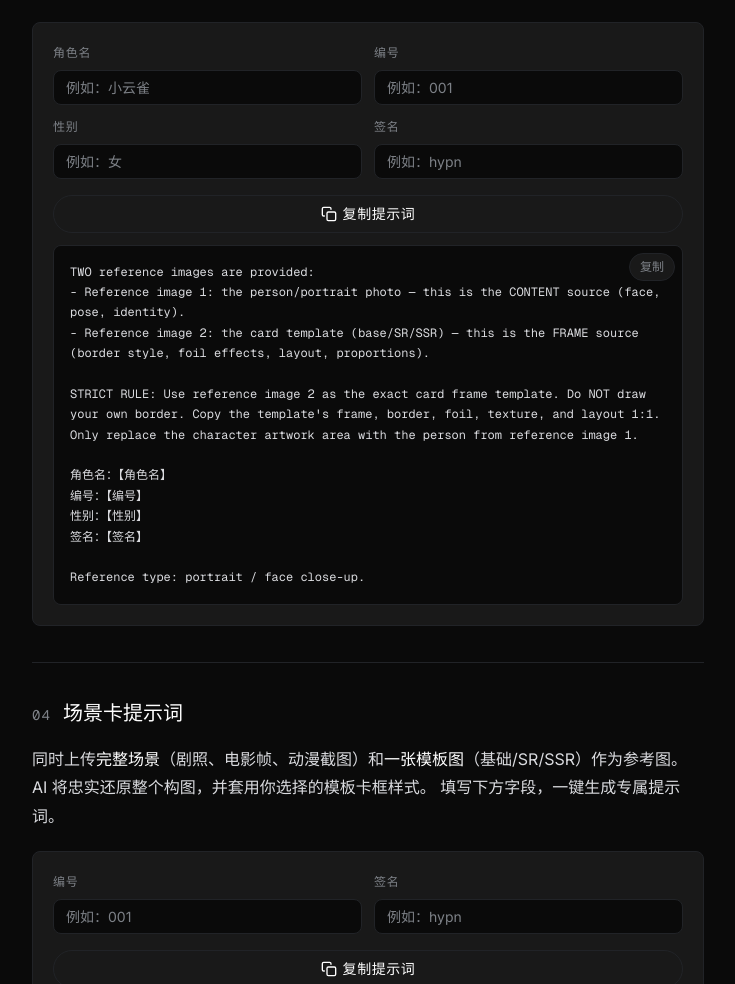
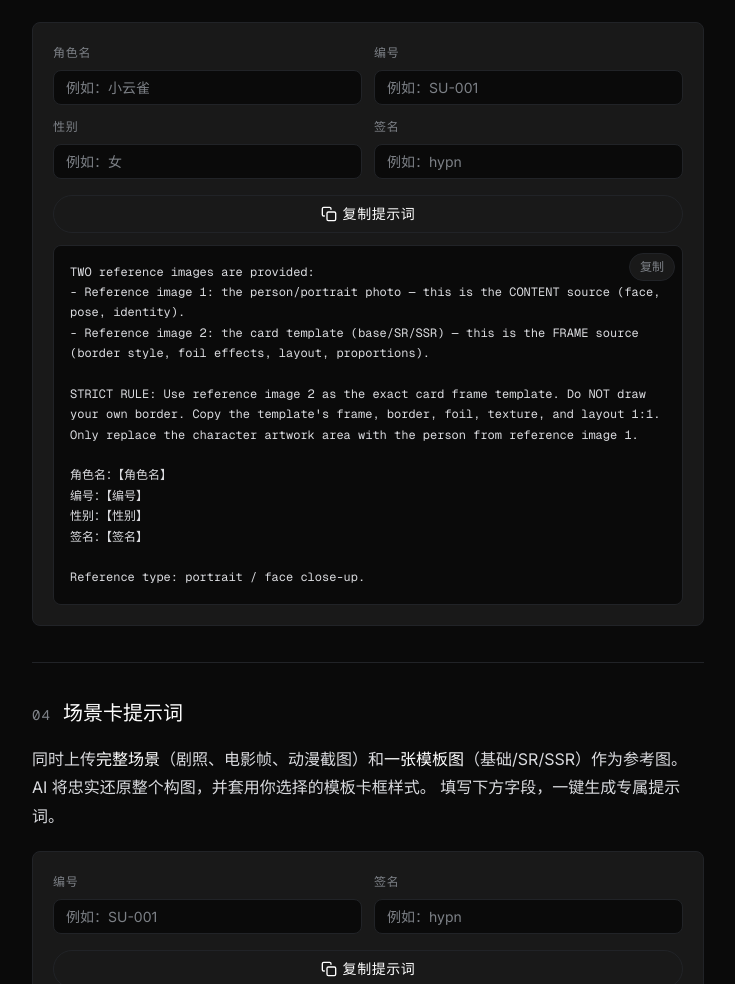
Before and after one commit to fuyucn/SUCardCollections, a React (Vite) app: page /#/guide in a window 1280 px wide. Shown: the part 1409-2393 px from the top of the page, without its empty margins (272-1007 px from the left). Built offline with nearby package versions, Linux system fonts and the light colour scheme.

Commit message:
fix: 编号 placeholder 改为 SU-001 格式示例

```diff
--- a/src/components/Guide.jsx
+++ b/src/components/Guide.jsx
@@ -255,7 +255,7 @@ export default function Guide() {
                 <span>编号</span>
                 <input
                   type="text"
-                  placeholder="例如：001"
+                  placeholder="例如：SU-001"
                   value={pNumber}
                   onChange={(e) => setPNumber(e.target.value)}
                 />
@@ -327,7 +327,7 @@ export default function Guide() {
                 <span>编号</span>
                 <input
                   type="text"
-                  placeholder="例如：001"
+                  placeholder="例如：SU-001"
                   value={sNumber}
                   onChange={(e) => setSNumber(e.target.value)}
                 />
```
